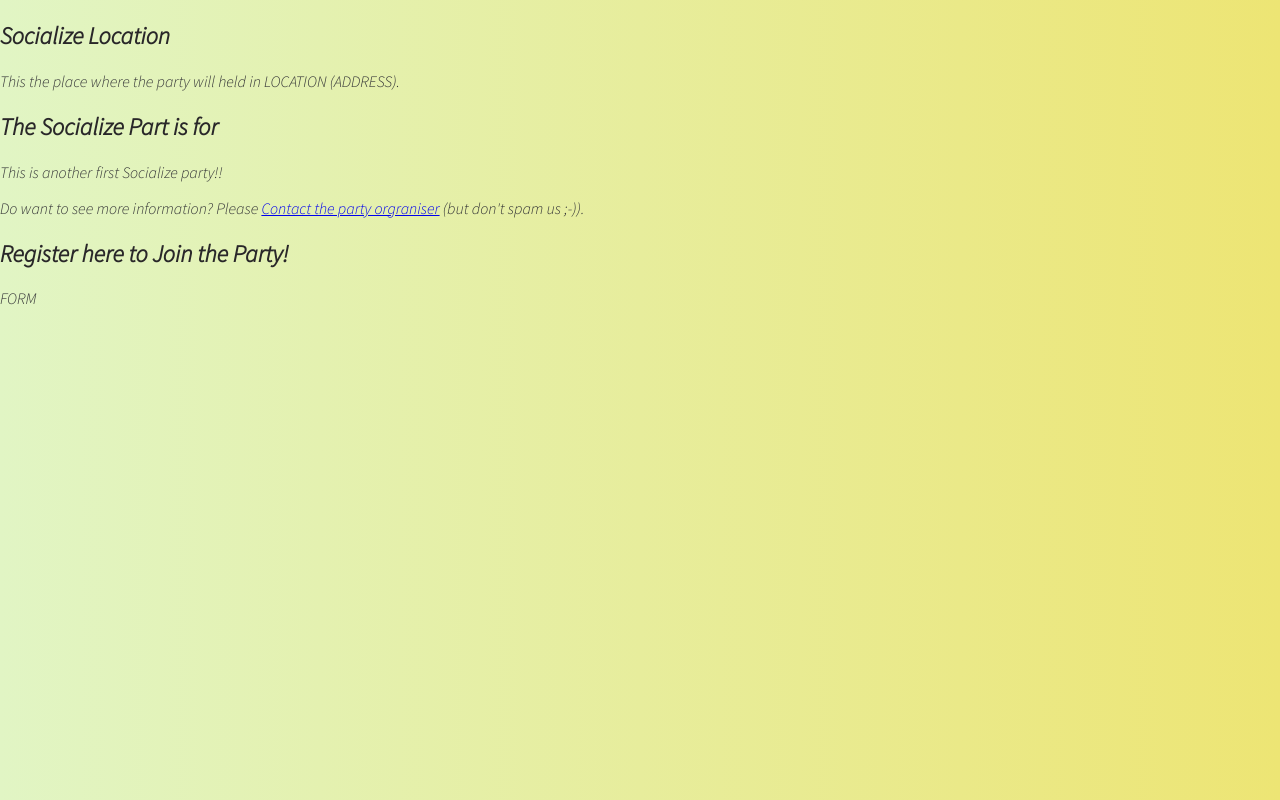
After one commit to codershona/project_event_management_system, a Django app: page /socialize/1 in a window 1280 px wide. The commit adds this page. Run offline with Django 3.2, Linux system fonts and the light colour scheme.

Commit message:
adding a detail page and creating dynamic paths

```diff
--- a/socialize/static/socialize/styles/registration-details.css
+++ b/socialize/static/socialize/styles/registration-details.css
@@ -1,4 +1,4 @@
-main {
+/* main {
     text-align: center;
   }
 
@@ -34,4 +34,4 @@ main {
   #continue .btn {
     font-size: 1.5rem;
     padding: 1rem 2rem;
-  }
+  } */
--- a/socialize/static/socialize/styles/socialize-information.css
+++ b/socialize/static/socialize/styles/socialize-information.css
@@ -1,4 +1,4 @@
-article {
+/* article {
     max-width: 60rem;
     margin: 5rem auto;
     border-radius: 6px;
@@ -85,4 +85,4 @@ article {
   #registration .errorlist {
     margin-bottom: 0.5rem;
     color: #880824;
-  }
+  } */
--- a/socialize/templates/socialize/index.html
+++ b/socialize/templates/socialize/index.html
@@ -3,8 +3,8 @@
 <html lang="en">
 <head>
  <meta charset="UTF-8">
- <meta http-eqiv="X-UA-Compatible" content="IE=edge">
- <meta name="viewport" content="width=device-width, initial-scale=1.0">
+ <meta http-eqiv="X-UA-Compatible" content="IE=edge"/>
+ <meta name="viewport" content="width=device-width, initial-scale=1.0" />
  <title>SOCILIZE HANGOUTS</title>
  <link rel="stylesheet" href="{% static 'socialize/styles/bases.css' %}">
  <link rel="stylesheet" href="{% static 'socialize/styles/all-socialize.css' %}">
--- /dev/null
+++ b/socialize/templates/socialize/socializes-details.html
@@ -0,0 +1,38 @@
+{% load static %}
+<!DOCTYPE>
+<html lang="en">
+<head>
+ <meta charset="UTF-8">
+ <meta http-eqiv="X-UA-Compatible" content="IE=edge"/>
+ <meta name="viewport" content="width=device-width, initial-scale=1.0" />
+ <title>{{ socialize_title }}</title>
+ <link rel="stylesheet" href="{% static 'socialize/styles/bases.css' %}">
+ <link rel="stylesheet" href="{% static 'socialize/styles/socializes-details.css' %}">
+</head>
+
+<body>
+<main>
+  <article>
+  <img src="" alt="">
+
+  <section id="location">
+   <h2>Socialize Location</h2>
+   <address>This the place where the party will held in <span>LOCATION</span> (ADDRESS). </address>
+  </section>
+
+  <section id="details">
+  <h2>The Socialize Part is for</h2>
+  <p>{{ socialize_description }}</p>
+  <footer>
+  <p>Do want to see more information? Please <a href="#">Contact the party orgraniser</a> (but don't spam us ;-)).</p>
+  </footer>
+  </section>
+
+   <section id="registration">
+     <h2>Register here to Join the Party!</h2>
+     FORM
+   </section>
+  </article>
+</main>
+</body>
+</html>
--- a/socialize/urls.py
+++ b/socialize/urls.py
@@ -2,5 +2,7 @@ from django.urls import path
 from . import views
 
 urlpatterns = [
-    path('socialize/', views.index) # our-domain.com/socialize
+    path('socialize/', views.index), # our-domain.com/socialize
+    path('socialize/<slug:socializes_slug>', views.socializes_details), # our-domain.com/socialize/<dynamic-path-segment>a-second-socialize
+    # path('#')
 ]
--- a/socialize/views.py
+++ b/socialize/views.py
@@ -24,3 +24,14 @@ def index(request):
         'socialize': socialize
     })
 #   return HttpResponse('Hello django!')
+
+def socializes_details(request, socializes_slug):
+    print(socializes_slug)
+    selected_socialize = {
+        'title': 'Here First Party',
+        'description': 'This is another first Socialize party!!'
+        }
+    return render(request, 'socialize/socializes-details.html', {
+        'socialize_title': selected_socialize['title'],
+        'socialize_description': selected_socialize['description']
+    })
```
Also changed, not shown: socialize/static/socialize/styles/all-socialize.css (+4 -4 lines).
